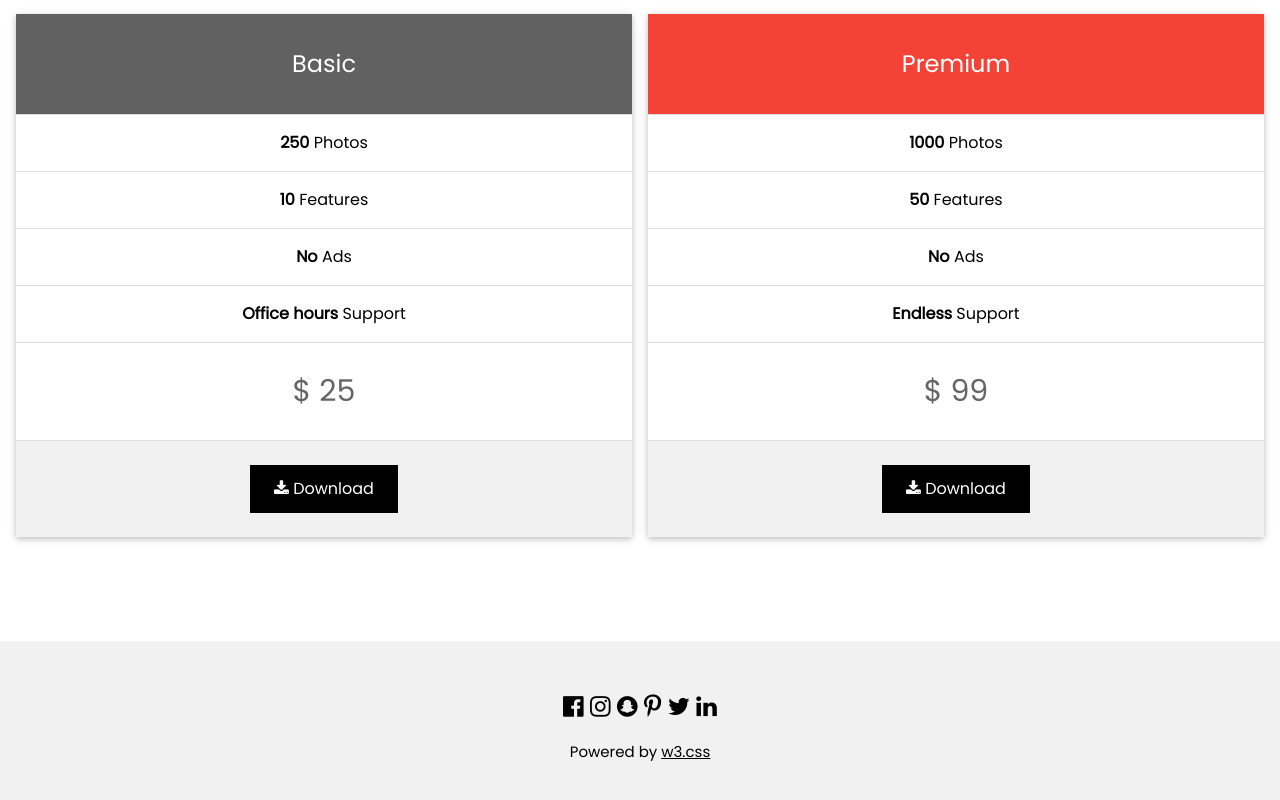
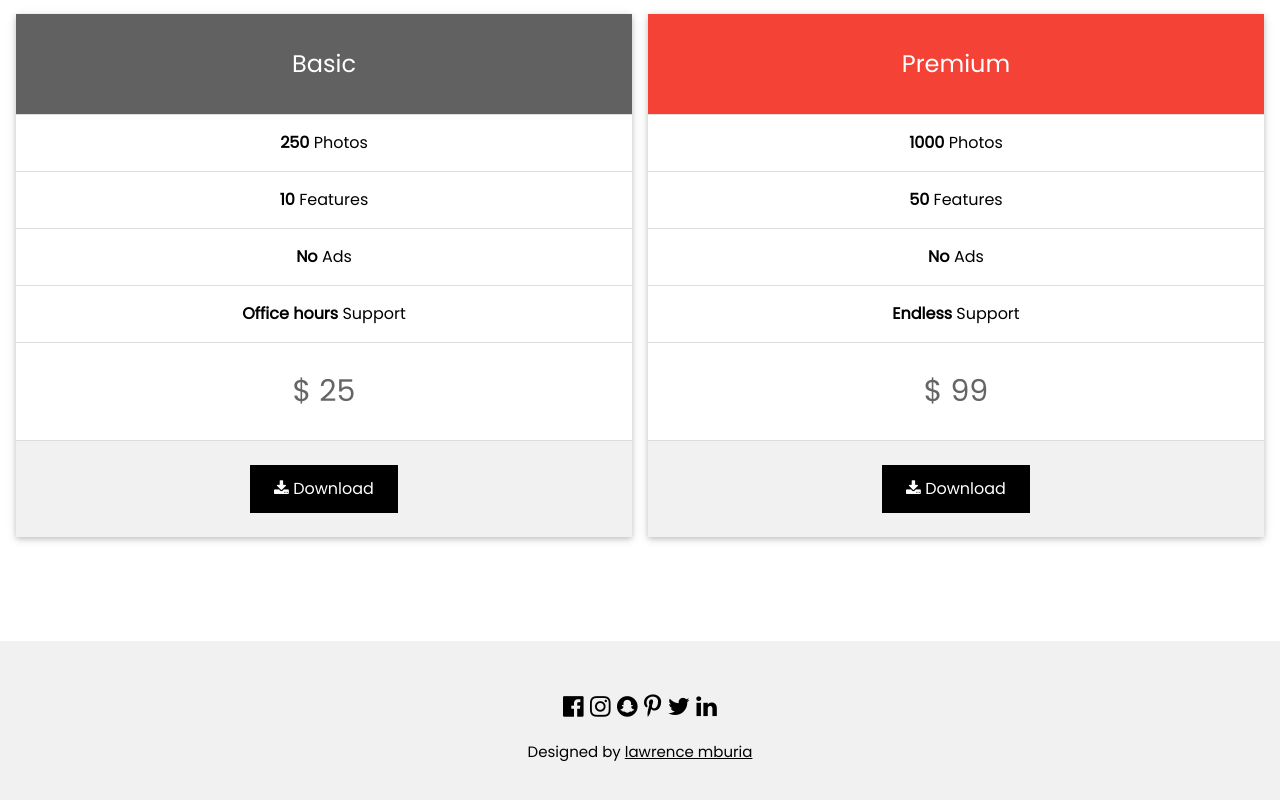
Before and after one commit to Lauprof/telcomapp, a plain HTML site: page index.html in a window 1280 px wide. Shown: the part 3468-4268 px from the top of the page. Drawn offline with nearby package versions, Linux system fonts and the light colour scheme.

Commit message:
Update index.html

```diff
--- a/index.html
+++ b/index.html
@@ -222,7 +222,7 @@ img {margin-bottom: -8px;}
     <i class="fa fa-twitter w3-hover-opacity"></i>
     <i class="fa fa-linkedin w3-hover-opacity"></i>
   </div>
-  <p class="w3-medium">Powered by <a href="https://www.w3schools.com/w3css/default.asp" target="_blank" class="w3-hover-text-green">w3.css</a></p>
+  <p class="w3-medium">Designed by <a href="https://lauprof.github.io/lo-ve/" target="_blank" class="w3-hover-text-green">lawrence mburia</a></p>
 </footer>
 
 <script>
@@ -244,6 +244,7 @@ function showDivs(n) {
   }
   x[slideIndex-1].style.display = "block";
 }
+
 </script>
 
 </body>
```
